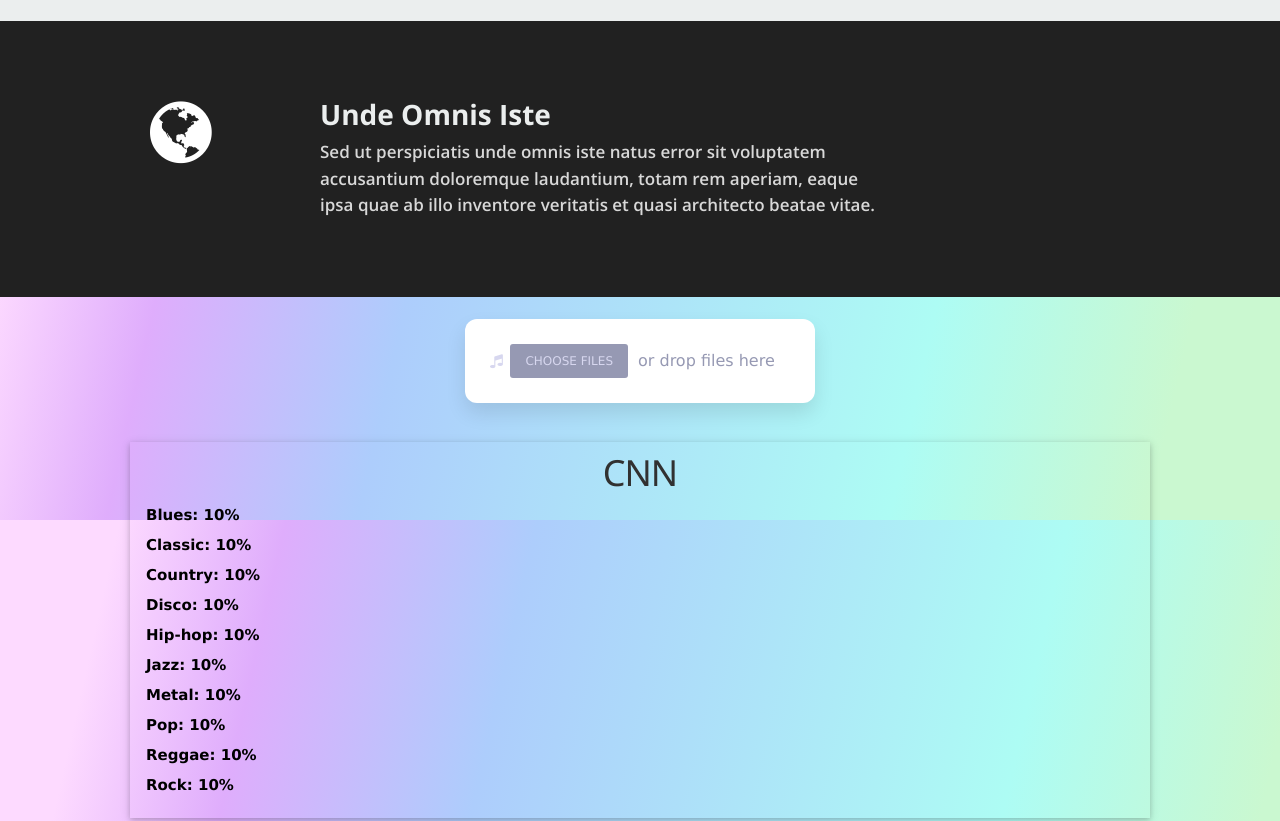
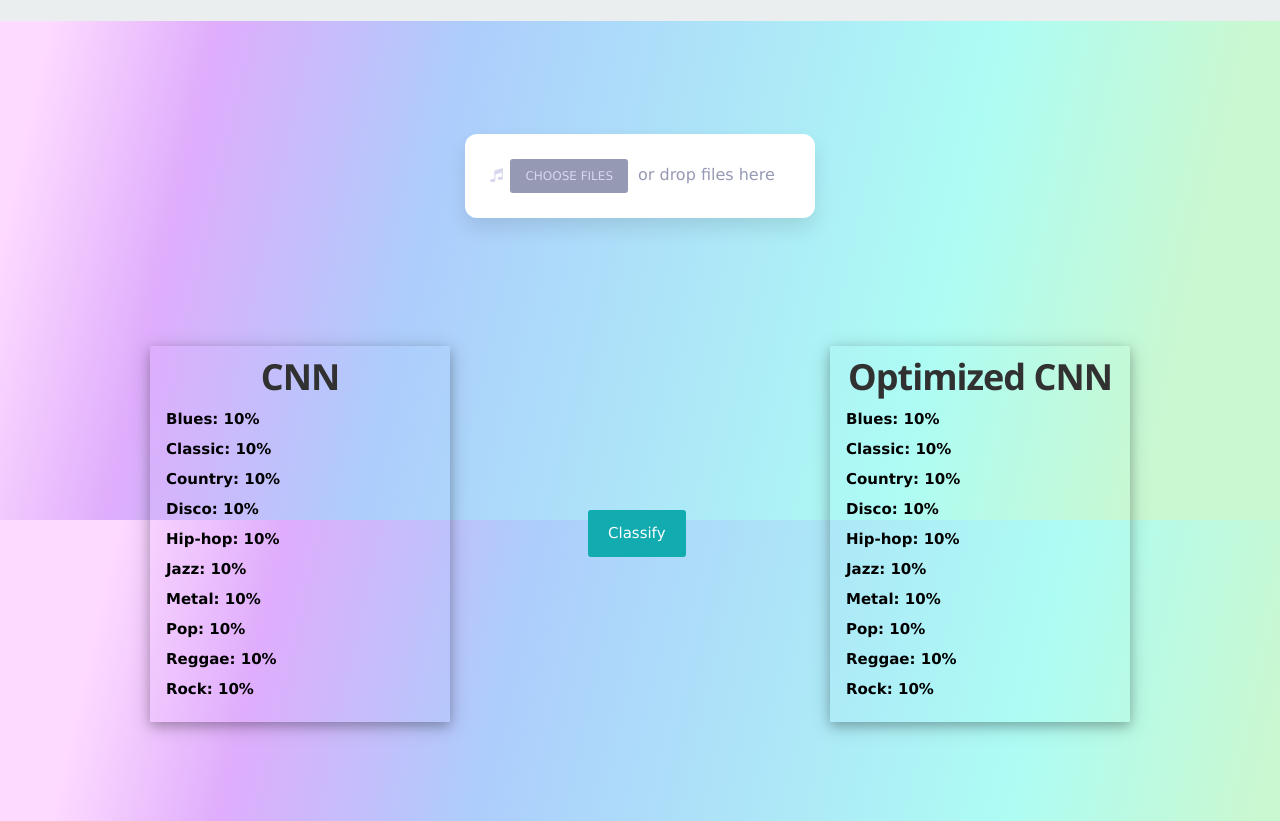
Before and after one commit to itscharlesm/optimized_cnn, a plain HTML site: page index.html in a window 1280 px wide. Shown: the part 2680-3501 px from the top of the page. Drawn offline with nearby package versions, Linux system fonts and the light colour scheme; a script that the page names is missing.

Commit message:
wa nako kasabot

```diff
--- a/index.html
+++ b/index.html
@@ -523,40 +523,6 @@
 
    </section> <!-- genres Section End-->
 
-
-   <!-- Call-To-Action Section
-   ================================================== -->
-   <section id="call-to-action">
-
-      <div class="row">
-
-         <div class="two columns header-col">
-
-            <h1><span>Get Hosting.</span></h1>
-
-         </div>
-
-         <div class="seven columns">
-
-            <h2><span class="lead">Unde Omnis Iste</span></h2>
-            <p><span class="lead">Sed ut perspiciatis unde omnis iste natus error sit voluptatem accusantium doloremque
-                  laudantium, totam rem aperiam,
-                  eaque ipsa quae ab illo inventore veritatis et quasi architecto beatae vitae. </span></p>
-
-         </div>
-
-
-         <div class="three columns action">
-
-
-
-         </div>
-
-      </div>
-
-   </section> <!-- Call-To-Action Section End-->
-
-
    <!-- Simulator Section
    ================================================== -->
    <section id="simulator">
@@ -565,7 +531,7 @@
       ----------------------------------------------- -->
       <div class="row">
 
-         <br>
+         <br><br><br><br><br>
 
          <div class="container">
             <div class="file-drop-area">
@@ -578,13 +544,13 @@
          </div>
       </div> <!-- Drag and Drop Row End Row -->
 
-      <br>
+      <br><br><br><br><br>
 
-      <!-- Second Row with Two Columns and White Cards -->
       <div class="row">
-         <div class="col-6">
-               <div class="w3-panel w3-card">
-                  <h1 style="text-align: center">CNN</h1>
+         <!-- First Column with Card -->
+         <div class="four columns">
+             <div class="w3-panel w3-card-4 white-card">
+                 <h1 style="text-align: center; font-weight: bold;">CNN</h1>
                  <ul class="list-unstyled">
                      <li style="color: black; font-weight: bold;">Blues: <span>10%</span></li>
                      <li style="color: black; font-weight: bold;">Classic: <span>10%</span></li>
@@ -600,9 +566,15 @@
              </div>
          </div>
 
-         <div class="col-6">
-               <div class="w3-panel w3-card">
-                  <h1 style="text-align: center">Optimized CNN</h1>
+         <!-- Second Column with Button "Classify" -->
+         <div class="four columns">
+             <button class="btn btn-primary" style="position:relative; left:98px; top:180px;">Classify</button>
+         </div>
+
+         <!-- Third Column with Card -->
+         <div class="four columns">
+             <div class="w3-panel w3-card-4 white-card">
+                 <h1 style="text-align: center; font-weight: bold;">Optimized CNN</h1>
                  <ul class="list-unstyled">
                      <li style="color: black; font-weight: bold;">Blues: <span>10%</span></li>
                      <li style="color: black; font-weight: bold;">Classic: <span>10%</span></li>
@@ -617,13 +589,10 @@
                  </ul>
              </div>
          </div>
-      </div> <!-- Second Row End -->
+     </div> <!-- Row End -->
 
 
-
-
-      <br>
-
+      <br><br><br><br>
 
    </section> <!-- Simulator Section End-->
 
```
Lines whose indentation alone changed are shown as unchanged.
